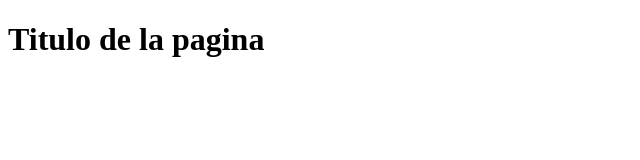
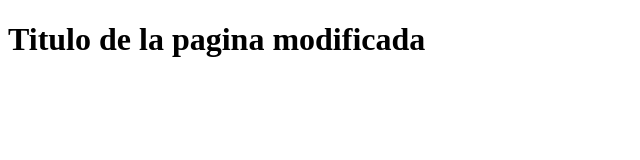
Before and after one commit to Roge078/helloworldgit, a plain HTML site: page index.html in a window 1280 px wide. Shown: the whole page, without its empty margins (0-640 px from the left). Drawn offline with Linux system fonts and the light colour scheme.

Commit message:
se modifico index nuevamnete

```diff
--- a/index.html
+++ b/index.html
@@ -7,6 +7,6 @@
     <title>Demogit</title>
 </head>
 <body>
-    <h1>Titulo de la pagina</h1>
+    <h1>Titulo de la pagina modificada</h1>
 </body>
 </html>
```
